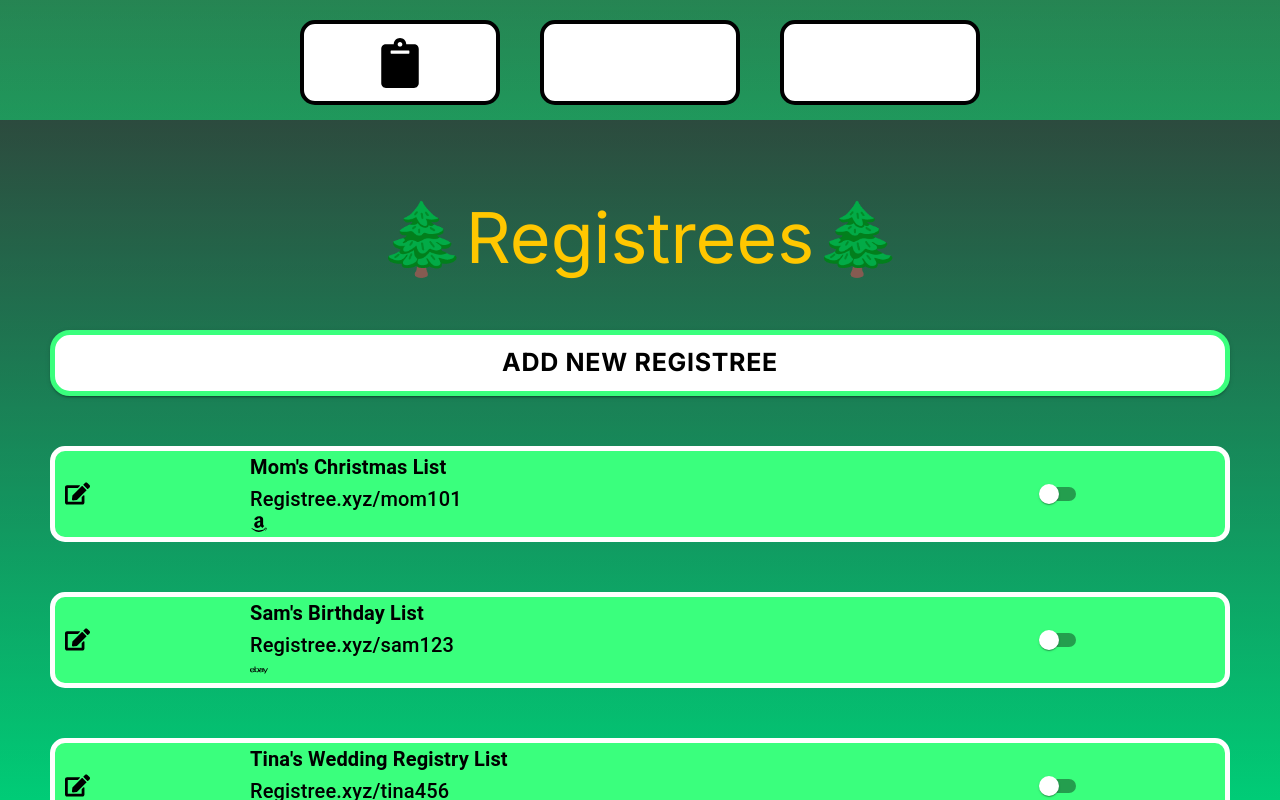
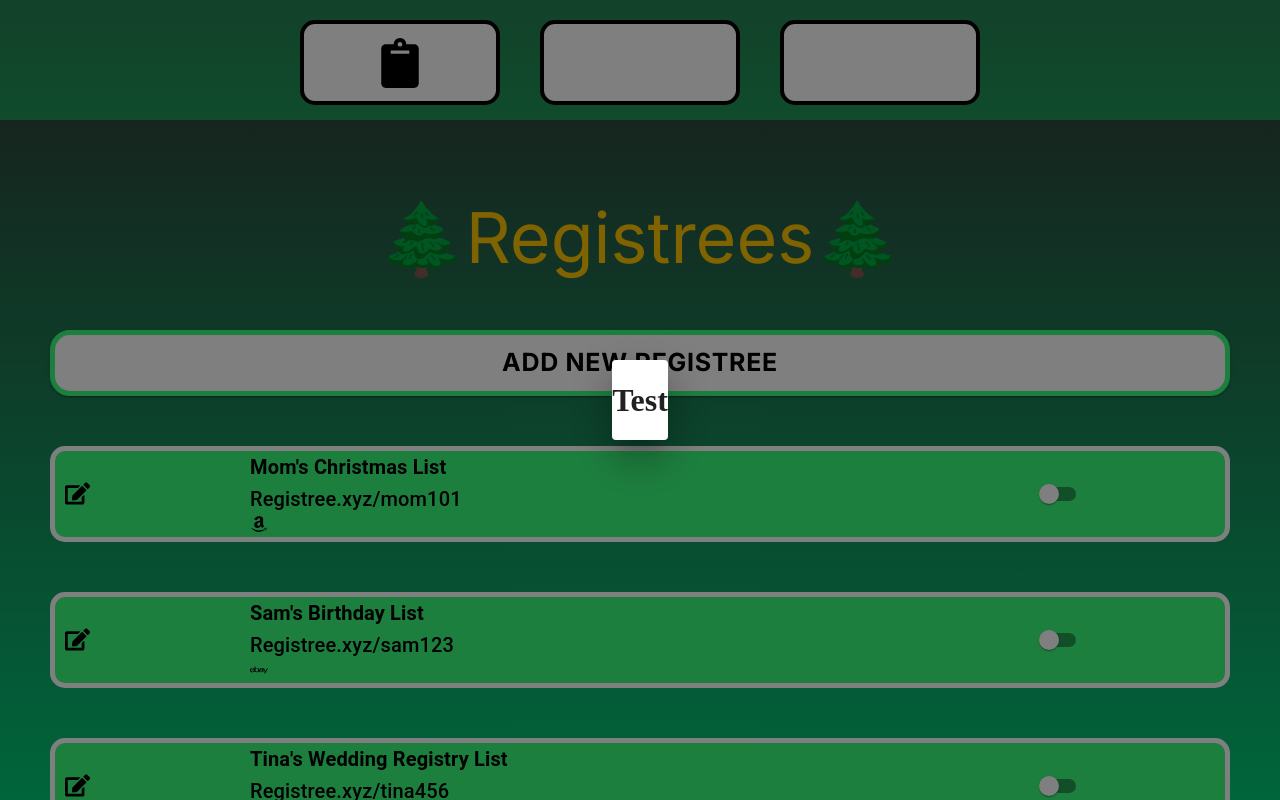
Before and after one commit to SamuelBanya/Registree, a Next.js app in the folder registree/: page /registrees/registree-page in a window 1280 px wide. Both pictures are taken after a click on the button "ADD NEW REGISTREE". Built offline with nearby package versions, Linux system fonts and the light colour scheme; some icons are missing.

Commit message:
Adding new RegistryWizard component and related Dialog skeleton

```diff
--- /dev/null
+++ b/registree/components/overlay/RegistryWizard.tsx
@@ -0,0 +1,22 @@
+import Box from "@mui/material/Box";
+import Dialog from "@mui/material/Dialog";
+
+export interface RegistryDialogProps {
+  open: boolean;
+  selectedValue: string;
+  onClose: (value: string) => void;
+}
+
+export default function RegistryWizard(props: RegistryDialogProps) {
+  const { onClose, selectedValue, open } = props;
+
+  const handleClose = () => {
+    onClose(selectedValue);
+  }
+
+  return (
+    <Dialog onClose={handleClose} open={open}>
+      <Box><h1>Test</h1></Box>
+    </Dialog>
+  )
+}
--- a/registree/pages/registrees/registree-page.tsx
+++ b/registree/pages/registrees/registree-page.tsx
@@ -15,12 +15,27 @@ import MenuGrid from "../../components/menu/MenuGrid";
 import { IconContext } from "react-icons/lib";
 import NavBar from '../../components/navbar/NavBar';
 import { useTheme } from '@mui/material/styles';
-
+import { useState } from "react";
+import RegistryWizard from "../../components/overlay/RegistryWizard";
 
 export default function RegistreePage() {
-
+  // Theme specific overrides:
   const theme = useTheme();
   const smSizeMatch = useMediaQuery(theme.breakpoints.up('sm'));
+
+  // Click handlers for 'RegistryWizard' dialog menu:
+  const emails = ['username@gmail.com', 'user02@gmail.com'];
+  const [open, setOpen] = useState(false);
+  const [selectedValue, setSelectedValue] = useState(emails[1]);
+
+  const handleClickOpen = () => {
+    setOpen(true);
+  }
+
+  const handleClose = (value: string) => {
+    setOpen(false);
+    setSelectedValue(value);
+  }
 
   return (
     <>
@@ -45,7 +60,8 @@ export default function RegistreePage() {
                 marginBottom: "50px"
               }}
             >
-              <Button fullWidth id="Add-Registree-Button" variant="contained">Add New Registree</Button>
+              <Button onClick={handleClickOpen} fullWidth id="Add-Registree-Button" variant="contained">Add New Registree</Button>
+              <RegistryWizard selectedValue={selectedValue} open={open} onClose={handleClose} />
             </Grid>
             <MenuGrid>
               <Grid item xs={2} alignItems="center" display="flex" pl="5px">
```
